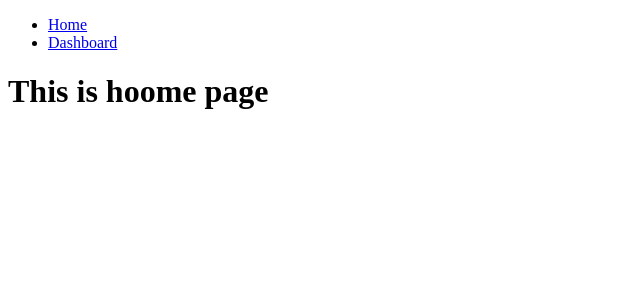
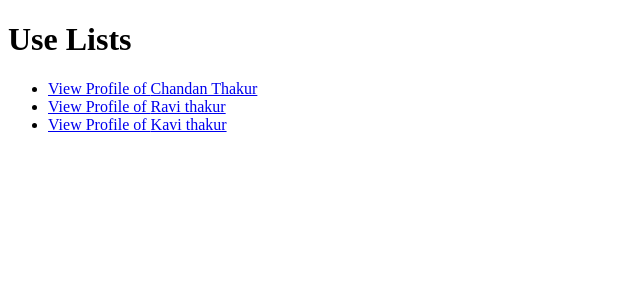
Before and after one commit to CHANDAN-su/reactApplication, a React (Vite) app: page / in a window 1280 px wide. Shown: the top 300 px of the page, without its empty margins (0-640 px from the left). Built offline with nearby package versions, Linux system fonts and the light colour scheme.

Commit message:
Tle <Link> Component with a dynamic path, such as <Link to={/user/}> view Profile</Link> allow you ot navigate to a route with a dynamic segment in the URL>

```diff
--- /dev/null
+++ b/Component/Example/DynamicSegment.jsx
@@ -0,0 +1,44 @@
+import React from 'react'
+import { BrowserRouter, Routes, Route, Link, useParams } from "react-router-dom";
+
+const Userprofile = () => {
+    const {id} = useParams();
+    return <h2>User Profile for ID: {id}</h2>
+}
+
+const user = [
+    {id: 1, name:"Chandan Thakur"},
+    {id: 2, name: "Ravi thakur"},
+    {id: 3, name: "Kavi thakur"}
+]
+
+const UserList = () => {
+    return (
+        <>
+        <div>
+        <h1>Use Lists</h1>
+        <ul>
+            {user.map((user) => (
+                <li key={user.id}>
+                    <Link to={`user/${user.id}`}>View Profile of {user.name}</Link>
+                </li>
+            ))}
+        </ul>
+    </div>
+        </>
+    )
+}
+
+
+function DynamicSegment() {
+  return (
+    <>
+        <Routes>
+            <Route path="/" element={<UserList/>}/>
+            <Route path='/user/:id' element={<Userprofile/>} />
+        </Routes>
+    </>
+  )
+}
+
+export default DynamicSegment
--- a/src/App.jsx
+++ b/src/App.jsx
@@ -21,6 +21,7 @@ import DynamicRouteWithNestedRoute from "../Component/RecatRouterDom/DynamicRout
 import DynamicRouteWithQueryParameter from "../Component/RecatRouterDom/DynamicRoutes/DynamicRouteWithQueryParameter";
 import LazyLoading from "../Component/RecatRouterDom/LazyLoading/LazyLoading";
 import Outlet from "../Component/RecatRouterDom/Outlet/Outlet";
+import DynamicSegment from "../Component/Example/DynamicSegment";
 import reactLogo from './assets/react.svg'
 import viteLogo from '/vite.svg'
 import './App.css'
@@ -105,8 +106,12 @@ function App() {
         <LazyLoading />
       </BrowserRouter> */}
 
+      {/* <BrowserRouter>
+        <Outlet/>
+      </BrowserRouter> */}
+
       <BrowserRouter>
-        <Outlet/>
+        <DynamicSegment/>
       </BrowserRouter>
 
     </>
```
